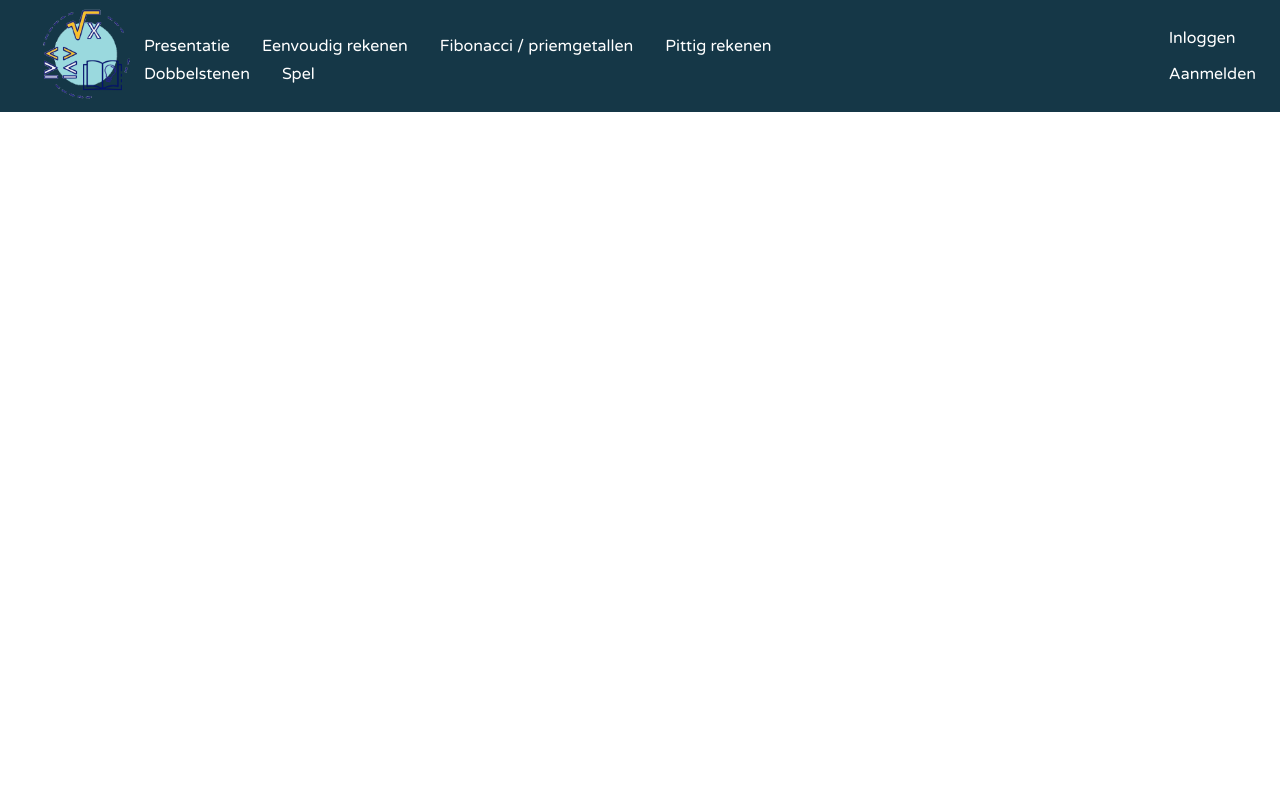
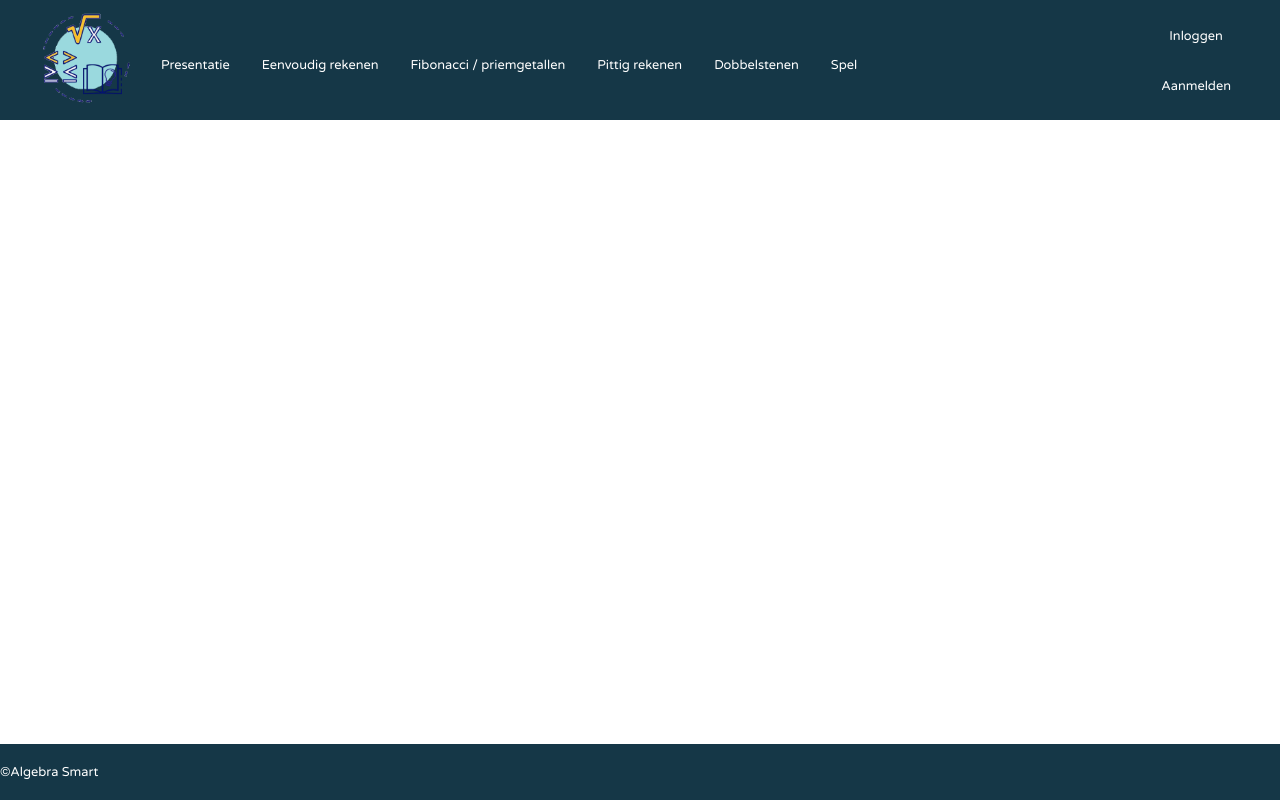
Before and after one commit to SiwaniV/ALA_p4_groep2, a PHP site: page /eenvoudigrekenen.html in a window 1280 px wide. Run offline with PHP 8.4, Linux system fonts and the light colour scheme.

Commit message:
CSS ge-updated

```diff
--- a/CSS/eenvoudrekenen.css
+++ b/CSS/eenvoudrekenen.css
@@ -34,12 +34,13 @@
 
     header {
         width: 100vw;
-        height: 14vh;
+        height: 15vh;
         display: flex;
         flex-direction: row;
         background-color: var(--headenfoot);
         justify-content: center;
         align-items: center;
+        text-align: center;
     }
 
    #logo {
@@ -67,7 +68,7 @@
     }
 
     #knop-2 ul li {
-        padding: 1vh;
+        padding: 2vh;
     }
 
 
@@ -79,6 +80,7 @@
     nav li a{
         text-decoration: none;
         padding: 1vw 2vh;
+        font-size: 1vw;
         color: white;
         font-family: var(--varelafont);
         transition: 1s;
@@ -86,6 +88,24 @@
 
     nav li a:hover{
         background-color: #3f5f6e;
+    }
+
+    footer {
+        position: absolute;
+        bottom: 0;
+        display: flex;
+        width: 100vw;
+        height: 7vh;
+        background-color: var(--headenfoot);
+        justify-content: flex-start;
+        align-items: center;
+    }
+
+    footer p {
+        color: white;
+        font-size: 1vw;
+        font-family: var(--varelafont);
+
     }
 }
 
--- a/eenvoudigrekenen.html
+++ b/eenvoudigrekenen.html
@@ -42,6 +42,10 @@
     </header>
 
 
+    <footer>
+        <article><p>©Algebra Smart</p></article>
+    </footer>
+
 
 </body>
 
```
